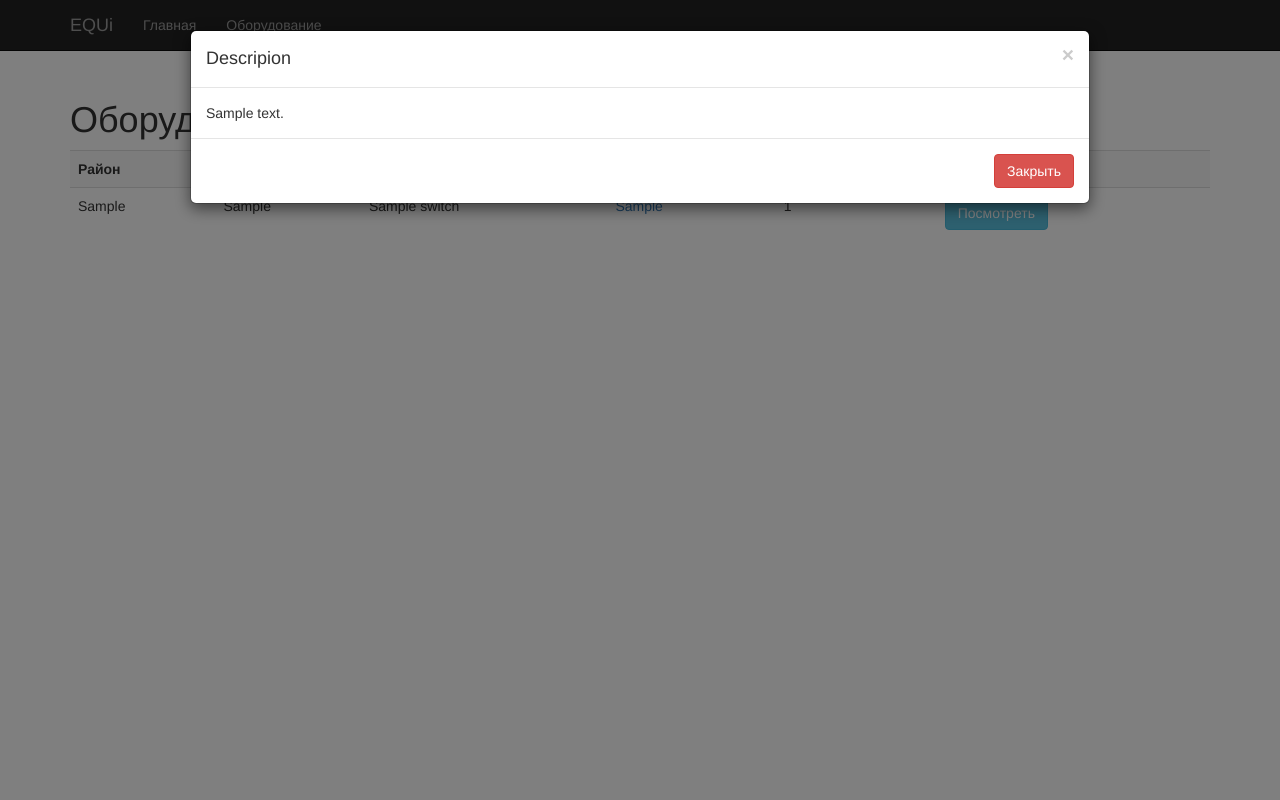
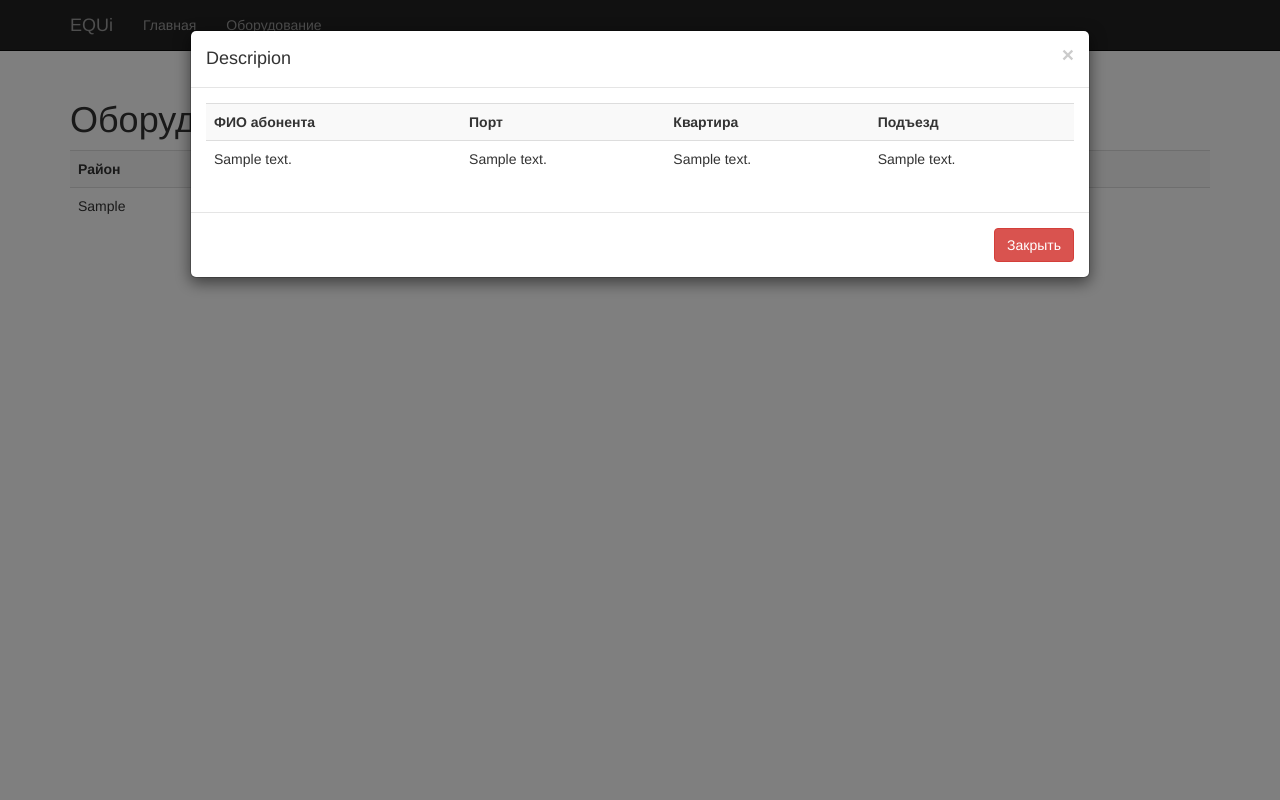
Before and after one commit to ERAjunior/EQUi, a Django app: template equipment/templates/equipment/equipment.html in a window 1280 px wide, after a click on "Посмотреть". Run offline with Django 3.2, Linux system fonts and the light colour scheme; the template is opened without the code that fills it: most values are stand-ins (such as "Sample title", 1, 10 or a date in 2020); some libraries are stand-ins or nearby versions.

Commit message:
Добавил вывод данных по нажатию на кнопку

```diff
--- a/equipment/templates/equipment/equipment.html
+++ b/equipment/templates/equipment/equipment.html
@@ -26,7 +26,8 @@
                 <td><a href="http://{{ switch.ipaddr_switch }}" target="_blank">{{ switch.ipaddr_switch }}</a></td>
                 <td>{{ switch.switch_modelid }}</td>
                 <td>
-                    <button type="button" class="btn btn-info" data-toggle="modal" data-target="#modal-info" id="{{ switch.id }}">
+                    <button type="button" class="btn btn-info" data-toggle="modal" data-target="#modal-info"
+                            id="{{ switch.id }}">
                         Посмотреть
                     </button>
                 </td>
@@ -47,12 +48,25 @@
         <h4 class="modal-title">Descripion</h4>
     </div>
     <div class="modal-body">
-        {% for description in description %}
-         <tr>
-            <td> {{ description.descr_FIO }}    </td>
+        <table class="table table-striped">
+            <tr>
+                <th>ФИО абонента</th>
+                <th>Порт</th>
+                <th>Квартира</th>
+                <th>Подъезд</th>
+            </tr>
+            {% for description in descriptions %}
+            <tr>
 
-        </tr>
-{% endfor %}
+                    <td>{{ description.descr_FIO }}</td>
+                    <td>{{ description.descr_port }}</td>
+                    <td>{{ description.descr_kv }}</td>
+                    <td>{{ description.descr_pd }}</td>
+
+
+            </tr>
+        {% endfor %}
+        </table>
     </div>
     <div class="modal-footer">
         <button class="btn btn-danger" type="button" data-dismiss="modal">Закрыть</button>
```
Also changed, not shown: equipment/views.py (+5 -5 lines).
